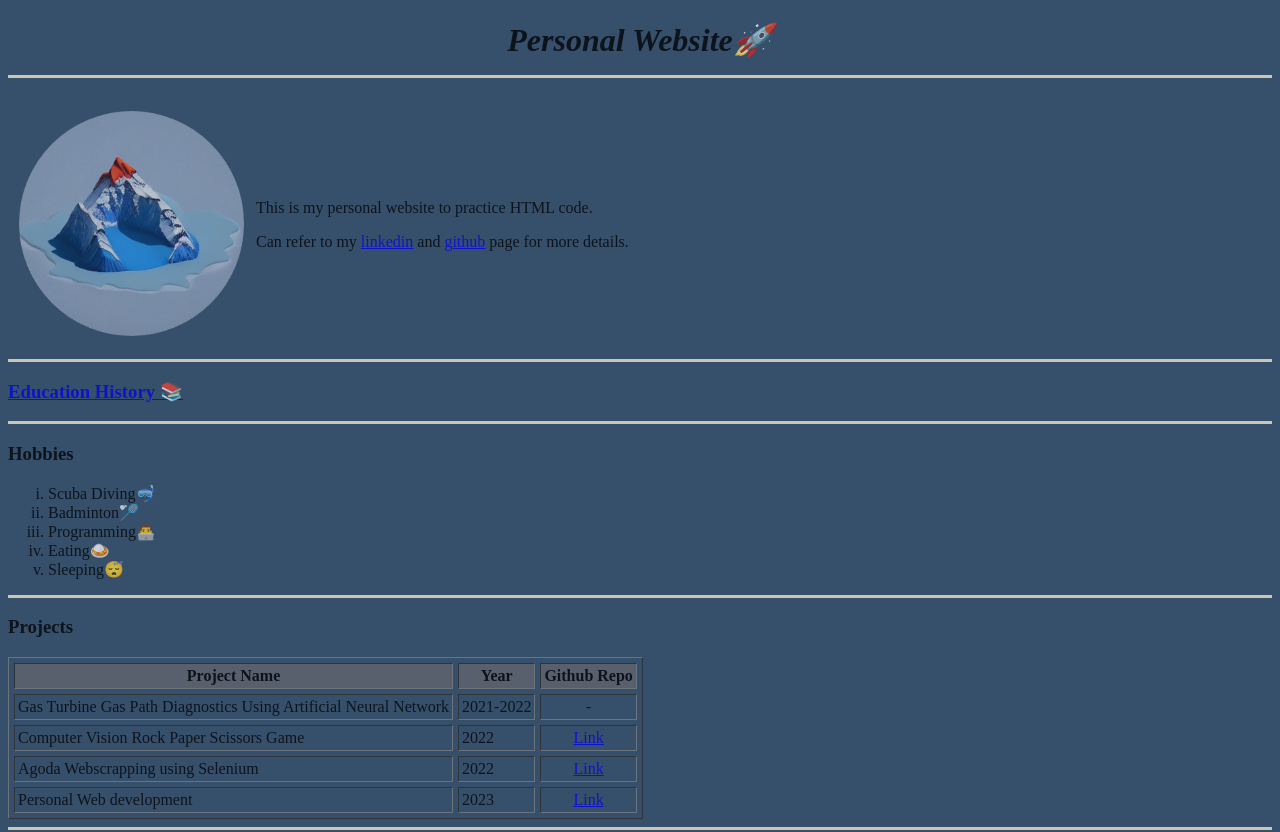
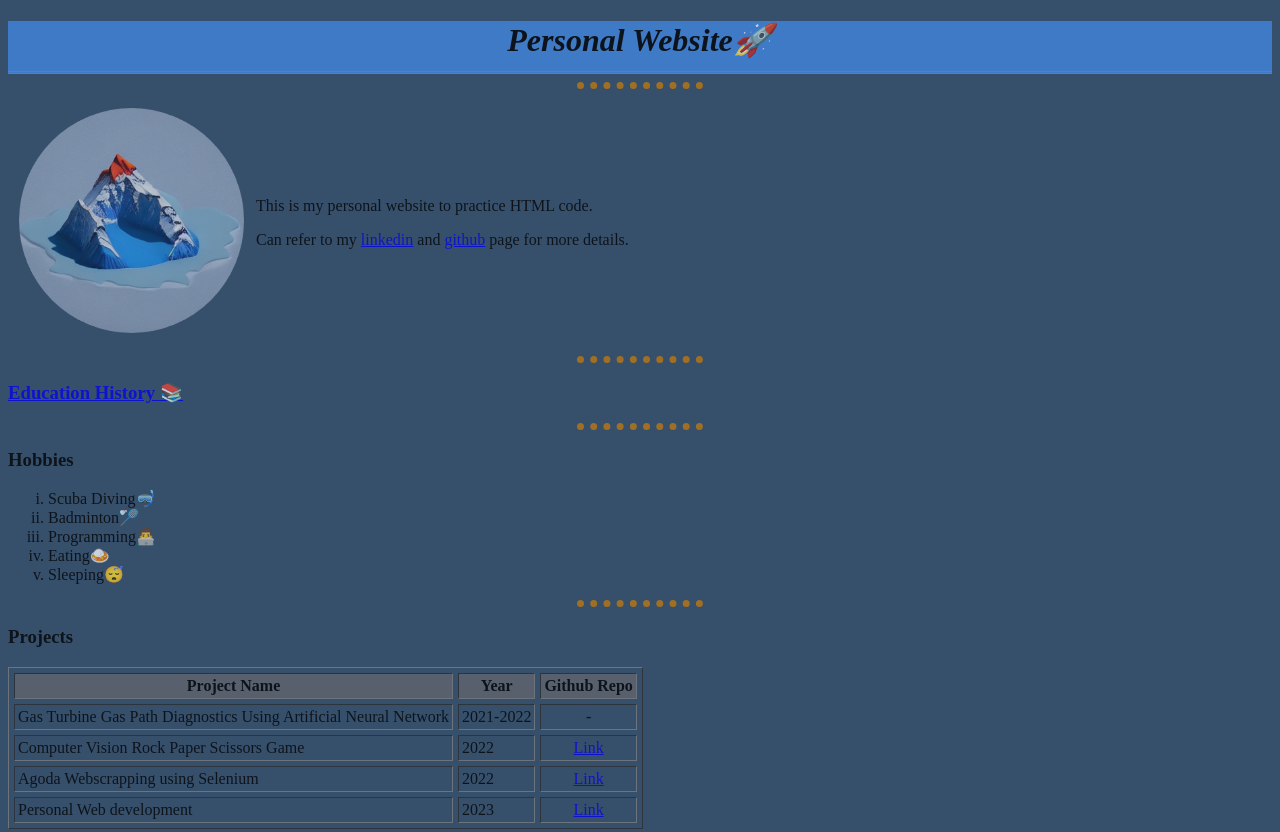
Before and after one commit to TyW-98/CV_website, a plain HTML site: page index.html in a window 1280 px wide. Shown: the top 832 px of the page. Drawn offline with Linux system fonts and the light colour scheme.

Commit message:
Add CSS styling for body, hr and div

```diff
--- a/index.html
+++ b/index.html
@@ -11,19 +11,30 @@
             background-color: #364F6B;
             opacity:0.75;
         }
+
         hr  {
-            outline-color: black;
             border-style: none;
-            height: 3px;
-            background-color: blanchedalmond;
+            border-top-style: dotted;
+            border-width: 7px;
+            width: 10%;
+            border-color: rgb(196, 122, 13);
         }
+
+        div {
+            background-color: rgb(66, 137, 230);
+            border-style: none;
+            border-bottom-style: double;
+            height: 50px;
+            border-bottom-color:cadetblue;
+        }
+
     </style>
 
   </head>
 
   <body>
     <center>
-      <h1><strong><em>Personal Website🚀</em></strong>
+      <div><h1><strong><em>Personal Website🚀</em></strong></div>
       <hr>
     </center>
     <table cellspacing="10">
```
Also changed, not shown: contact_me.html (+4 -3 lines), education_history.html (+2 -1 lines).
